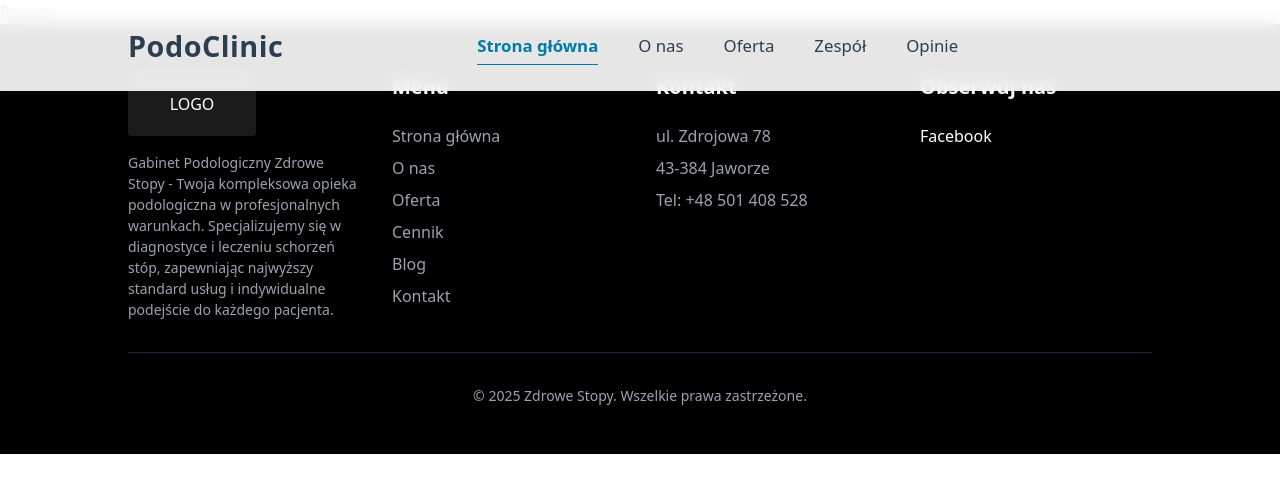
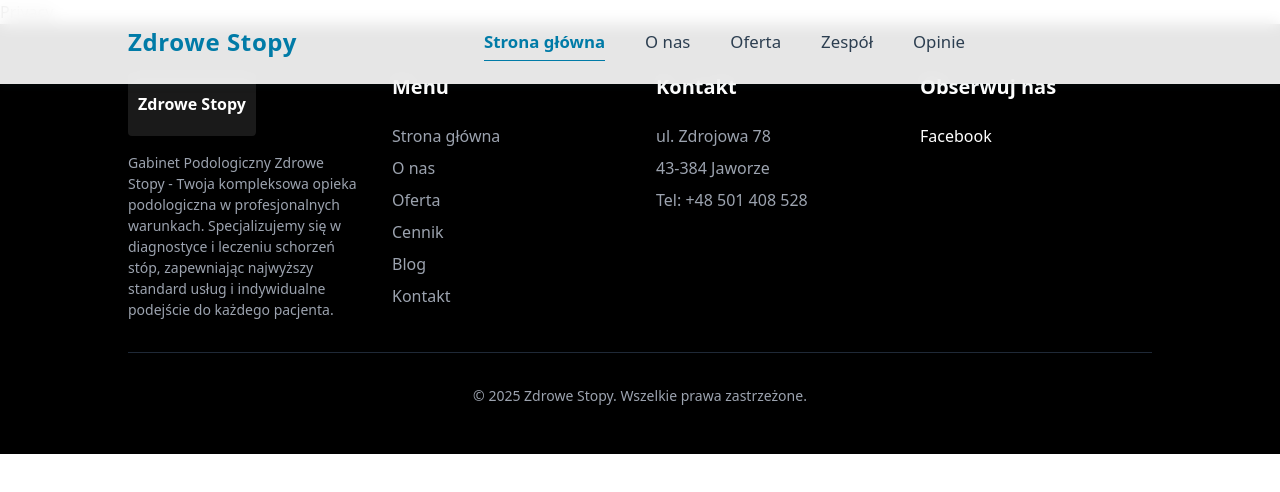
Before and after one commit to kvbaurb99/gabinetpodologiczny, a Next.js app: page /polityka-prywatnosci in a window 1280 px wide. Shown: the top 492 px of the page. Built offline with nearby package versions, Linux system fonts and the light colour scheme.

Commit message:
update logos

```diff
--- a/src/components/footer/Footer.tsx
+++ b/src/components/footer/Footer.tsx
@@ -32,7 +32,7 @@ const Footer = () => {
           {/* Column 1: Logo and Description */}
           <Column>
             <LogoContainer>
-              <span>LOGO</span>
+              <span className="font-semibold">Zdrowe Stopy</span>
             </LogoContainer>
             <Description>
               Gabinet Podologiczny Zdrowe Stopy - Twoja kompleksowa opieka
--- a/src/components/navigation/Navigation.tsx
+++ b/src/components/navigation/Navigation.tsx
@@ -45,7 +45,7 @@ export default function Navigation() {
       <NavContainer>
         <LogoContainer>
           {/* Tutaj dodaj swoje logo */}
-          <Logo>PodoClinic</Logo>
+          <Logo>Zdrowe Stopy</Logo>
         </LogoContainer>
 
         {/* Menu na większych ekranach */}
@@ -63,7 +63,10 @@ export default function Navigation() {
             );
           })}
         </MenuItems>
-        <Menu onClick={() => setMobileMenuOpen(!mobileMenuOpen)} className="xl:hidden" />
+        <Menu
+          onClick={() => setMobileMenuOpen(!mobileMenuOpen)}
+          className="xl:hidden"
+        />
         <div className="hidden xl:block" />
         {/* Menu mobilne */}
         <MobileMenu $isOpen={mobileMenuOpen}>
--- a/src/components/navigation/style/navigation.ts
+++ b/src/components/navigation/style/navigation.ts
@@ -20,7 +20,8 @@ export const Nav = styled.nav<NavProps>`
   left: 0;
   width: 100%;
   z-index: 1000;
-  background-color: ${(props) => (props.$scrolled ? "#ffffff" : "rgba(255, 255, 255, 0.9)")};
+  background-color: ${(props) =>
+    props.$scrolled ? "#ffffff" : "rgba(255, 255, 255, 0.9)"};
   padding: ${(props) => (props.$scrolled ? "0.8rem 0" : "1.5rem 0")};
   transition: all 0.3s ease-in-out;
   box-shadow: ${(props) =>
@@ -55,10 +56,10 @@ export const LogoContainer = styled.div`
 `;
 
 export const Logo = styled.div`
-  font-size: 1.8rem;
+  font-size: 1.5rem;
   font-weight: 700;
-  color: #2c3e50;
-  letter-spacing: 0.5px;
+  color: #007ba7;
+  letter-spacing: 0.6px;
 
   @media (max-width: 768px) {
     font-size: 1.5rem;
@@ -93,18 +94,18 @@ export const MenuItem = styled.li<LinkProps>`
     transition: all 0.3s ease;
 
     &::after {
-      content: '';
+      content: "";
       position: absolute;
       bottom: 0;
       left: 0;
       width: ${(props) => (props.$isActive ? "100%" : "0")};
       height: 1.5px;
-      background-color: #007BA7;
+      background-color: #007ba7;
       transition: width 0.3s ease;
     }
 
     &:hover {
-      color: #4F67BD;
+      color: #4f67bd;
 
       &::after {
         width: 100%;
```
